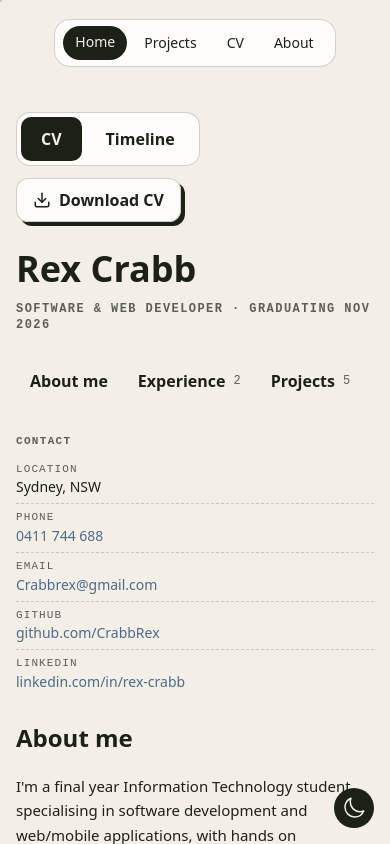
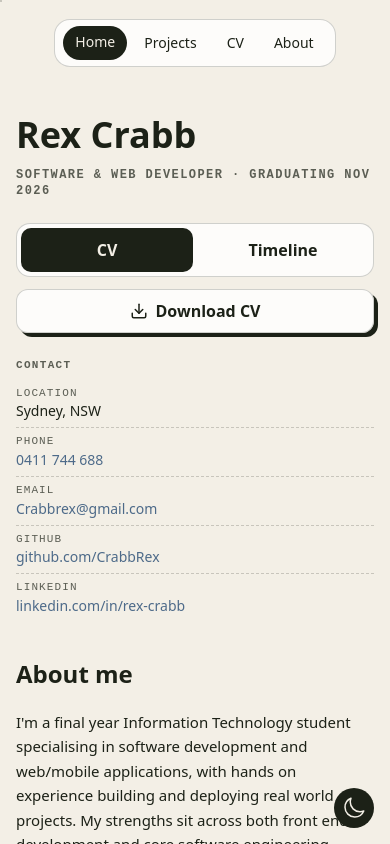
Before and after one commit to CrabbRex/my-cv-site, a Next.js app: page /cv in a window 390 px wide. Shown: the top 844 px of the page. Built offline with nearby package versions, Linux system fonts and the light colour scheme.

Commit message:
phone styling

```diff
--- a/src/app/cv/CvSheet.tsx
+++ b/src/app/cv/CvSheet.tsx
@@ -22,7 +22,7 @@ const metaText = 'text-[13.5px] opacity-70';
 const monoLabel = 'font-mono text-[11px] uppercase tracking-[0.1em] opacity-70';
 
 const Section = ({ id, title, children }: { id: string; title: string; children: React.ReactNode }) => (
-  <section id={id} aria-labelledby={`${id}-heading`} className="scroll-mt-28 py-9 first:pt-1 last:pb-0">
+  <section id={id} aria-labelledby={`${id}-heading`} className="scroll-mt-28 py-7 first:pt-1 last:pb-0 md:py-9">
     <h2 id={`${id}-heading`} className="mb-5 text-2xl font-bold">
       {title}
     </h2>
--- a/src/app/cv/CvSidebar.tsx
+++ b/src/app/cv/CvSidebar.tsx
@@ -3,14 +3,24 @@ import React from 'react';
 import { contact, role } from './cv-data';
 import CvSectionNav from './CvSectionNav';
 
+export const CvHeading = () => (
+  <div>
+    <h1 className="text-4xl font-bold leading-tight md:text-[40px]">Rex Crabb</h1>
+    <p className="mt-2.5 font-mono text-xs font-semibold uppercase tracking-[0.12em] opacity-70">{role}</p>
+  </div>
+);
+
 const CvSidebar = () => (
   <aside className="flex min-w-0 flex-col gap-7 md:sticky md:top-24">
-    <div>
-      <h1 className="text-4xl font-bold leading-tight md:text-[40px]">Rex Crabb</h1>
-      <p className="mt-2.5 font-mono text-xs font-semibold uppercase tracking-[0.12em] opacity-70">{role}</p>
+    {/* On phones the name is shown above the CV/Timeline switch instead (see CvHeading in page.tsx),
+        and the section menu is dropped: the sections already read top to bottom. */}
+    <div className="hidden md:block">
+      <CvHeading />
     </div>
 
-    <CvSectionNav />
+    <div className="hidden md:block">
+      <CvSectionNav />
+    </div>
 
     <div>
       <h2 className="mb-1.5 font-mono text-[11px] font-semibold uppercase tracking-[0.12em] opacity-70">Contact</h2>
--- a/src/app/cv/page.tsx
+++ b/src/app/cv/page.tsx
@@ -6,7 +6,7 @@ import { Download } from 'lucide-react';
 import { buttonVariants } from '@/components/ui/button';
 import { cn } from '@/lib/utils';
 import CvSheet from './CvSheet';
-import CvSidebar from './CvSidebar';
+import CvSidebar, { CvHeading } from './CvSidebar';
 import CvTimeline from './CvTimeline';
 
 export const metadata: Metadata = {
@@ -28,10 +28,17 @@ const cv = async ({ searchParams }: { searchParams: Promise<{ view?: string | st
   return (
     <main className="px-4 pb-20 pt-28 sm:px-6">
       <div className="mx-auto flex max-w-6xl flex-col gap-6">
-        <div className="flex flex-wrap items-center justify-between gap-3">
+        {/* Phones: name first, then the switch. From md up the name lives in the sidebar. */}
+        {current === 'cv' && (
+          <div className="md:hidden">
+            <CvHeading />
+          </div>
+        )}
+
+        <div className="flex flex-col gap-3 sm:flex-row sm:flex-wrap sm:items-center sm:justify-between">
           <nav
             aria-label="CV view"
-            className="inline-flex gap-1 rounded-[14px] border border-[var(--color-line)] bg-[var(--color-pad)] p-1"
+            className="flex gap-1 rounded-[14px] border border-[var(--color-line)] bg-[var(--color-pad)] p-1 sm:inline-flex"
           >
             {views.map(({ id, label, href }) => (
               <Link
@@ -40,7 +47,7 @@ const cv = async ({ searchParams }: { searchParams: Promise<{ view?: string | st
                 scroll={false}
                 aria-current={current === id ? 'page' : undefined}
                 className={cn(
-                  'inline-flex min-h-11 items-center rounded-[10px] px-5 font-semibold transition-colors',
+                  'inline-flex min-h-11 flex-1 items-center justify-center rounded-[10px] px-5 font-semibold transition-colors sm:flex-none',
                   current === id
                     ? 'bg-[var(--color-oppositeBackground)] text-[var(--color-background)]'
                     : 'hover:bg-[var(--color-pad-hover)]'
@@ -53,7 +60,7 @@ const cv = async ({ searchParams }: { searchParams: Promise<{ view?: string | st
           <a
             href="/RexCrabbCV2026.pdf"
             download
-            className={cn(buttonVariants({ variant: 'pop', size: 'lg' }), 'h-11 rounded-xl text-base')}
+            className={cn(buttonVariants({ variant: 'pop', size: 'lg' }), 'h-11 w-full rounded-xl text-base sm:w-auto')}
           >
             <Download aria-hidden className="size-[18px]" />
             Download CV
@@ -65,7 +72,7 @@ const cv = async ({ searchParams }: { searchParams: Promise<{ view?: string | st
             <CvTimeline />
           </div>
         ) : (
-          <div className="grid items-start gap-5 md:grid-cols-[250px_minmax(0,1fr)] md:gap-9">
+          <div className="grid grid-cols-[minmax(0,1fr)] items-start gap-8 md:grid-cols-[250px_minmax(0,1fr)] md:gap-9">
             <CvSidebar />
             <CvSheet />
           </div>
```
